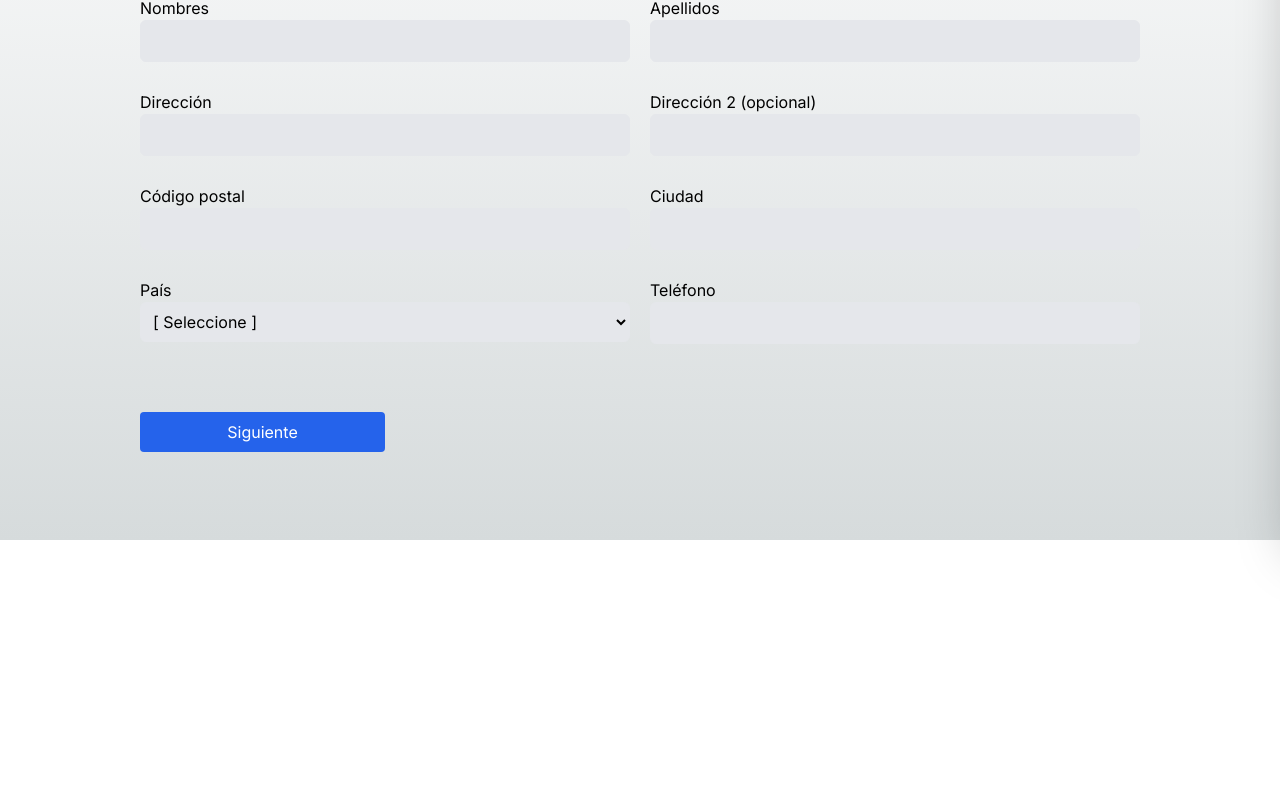
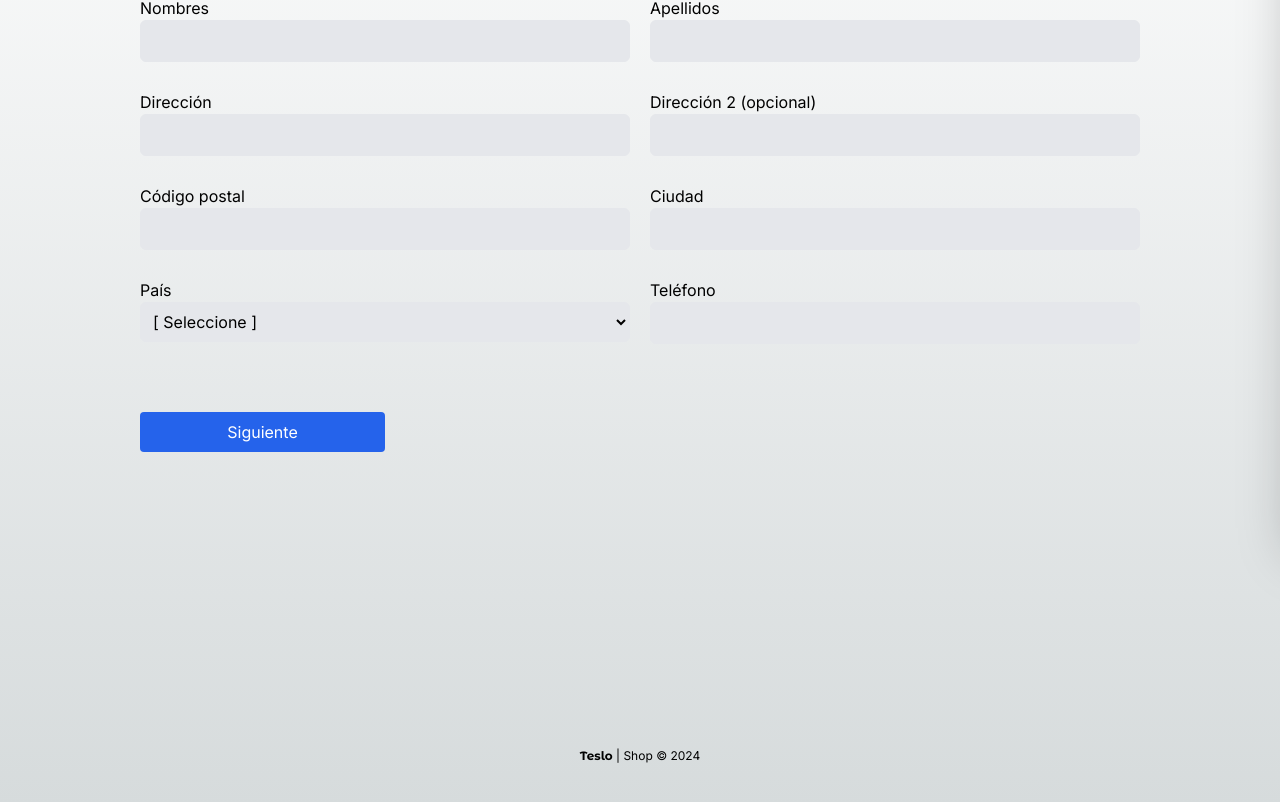
Before and after one commit to Newflaree/next-app_teslo-shop, a Next.js app: page /checkout/address in a window 1280 px wide. Shown: the part 260-1062 px from the top of the page. Before the commit the page ends 800 px from the top, so only its background shows below. Built offline with nearby package versions, Linux system fonts and the light colour scheme.

Commit message:
Footer - Pie de página

```diff
--- a/src/app/(shop)/layout.tsx
+++ b/src/app/(shop)/layout.tsx
@@ -1,5 +1,6 @@
 // Components
 import {
+  Footer,
   Sidebar,
   TopMenu
 } from '@/components';
@@ -14,9 +15,11 @@ export default function ShopLayout({
       <TopMenu />
       <Sidebar />
 
-      <div className=''>
+      <div className='px-0 sm:px-10'>
         { children }
       </div>
+
+      <Footer />
     </div>
   );
 }
--- /dev/null
+++ b/src/components/ui/footer/Footer.tsx
@@ -0,0 +1,16 @@
+// Next.js
+import NextLink from 'next/link';
+// Config
+import { titleFont } from '@/config';
+
+export const Footer = () => {
+  return (
+    <div className='flex w-full justify-center text-xs mb-10'>
+      <NextLink href='/'>
+        <span className={ `${ titleFont.className } antialiased font-bold` }>Teslo </span>
+        <span>| Shop </span>
+        <span>© { new Date().getFullYear() }</span>
+      </NextLink>
+    </div>
+  );
+}
--- /dev/null
+++ b/src/components/ui/footer/index.ts
@@ -0,0 +1 @@
+export * from './Footer';
--- a/src/components/ui/index.ts
+++ b/src/components/ui/index.ts
@@ -1,3 +1,4 @@
+export * from './footer';
 export * from './not-found';
 export * from './sidebar';
 export * from './title';
```
